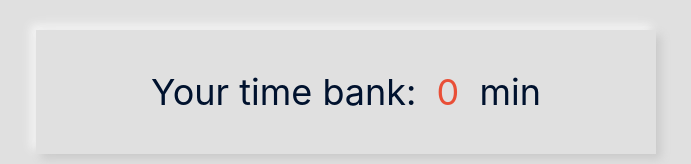
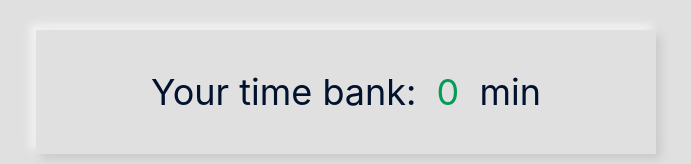
Before and after one commit to AndressaTonietto/punch-clock, a React (Create React App) app: page / in a window 1280 px wide. Shown: the top 164 px of the page, without its empty margins (294-985 px from the left). Built offline with nearby package versions, Linux system fonts and the light colour scheme; data requests are answered from the project's data file.

Commit message:
fix time bank overtime

```diff
--- a/src/components/TimeBank/index.js
+++ b/src/components/TimeBank/index.js
@@ -26,7 +26,7 @@ const TimeBankContainer = () => {
 
   return (
     <Card>
-      <TimeBank timeBank={timeBank} overtime={timeBank > 0} />
+      <TimeBank timeBank={timeBank} overtime={timeBank >= 0} />
     </Card>
   );
 };
```
